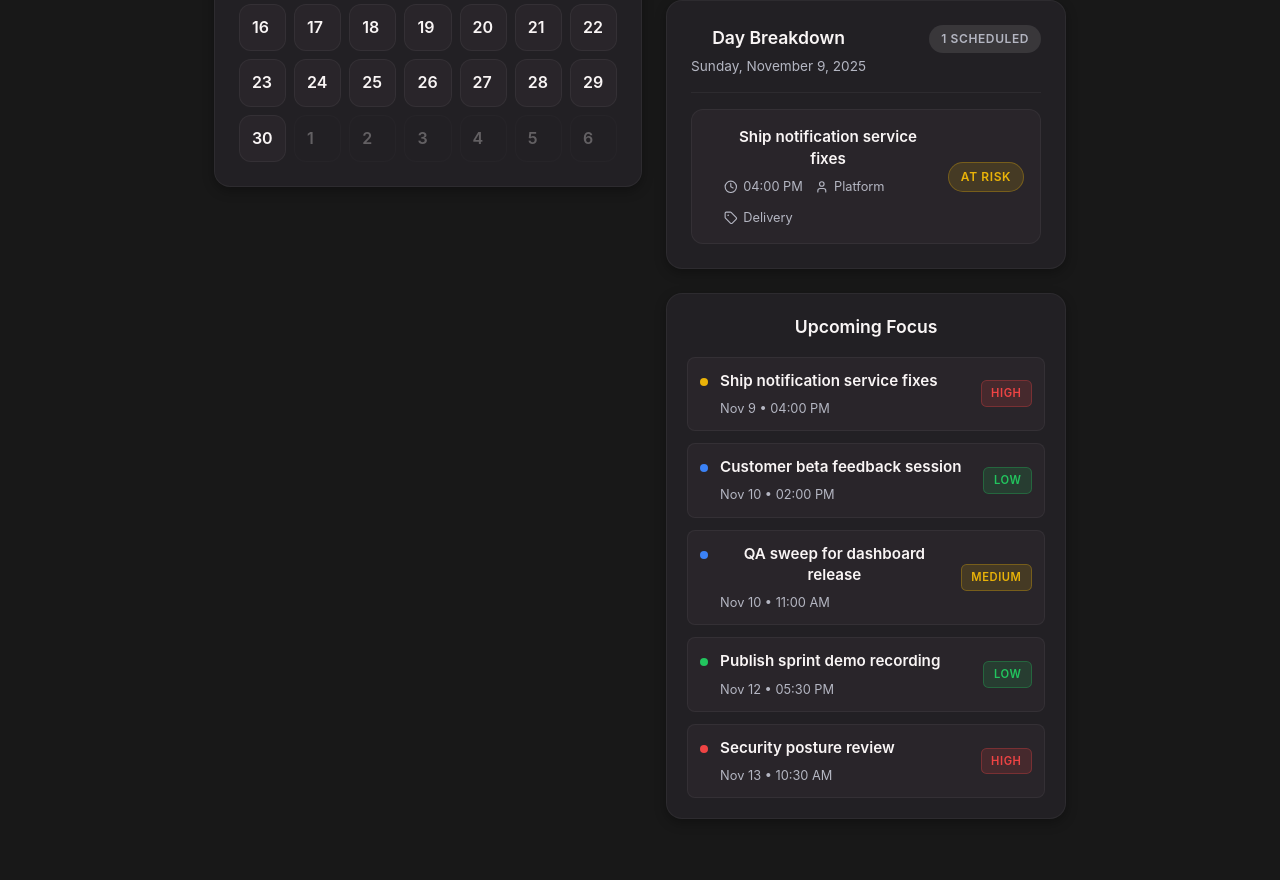
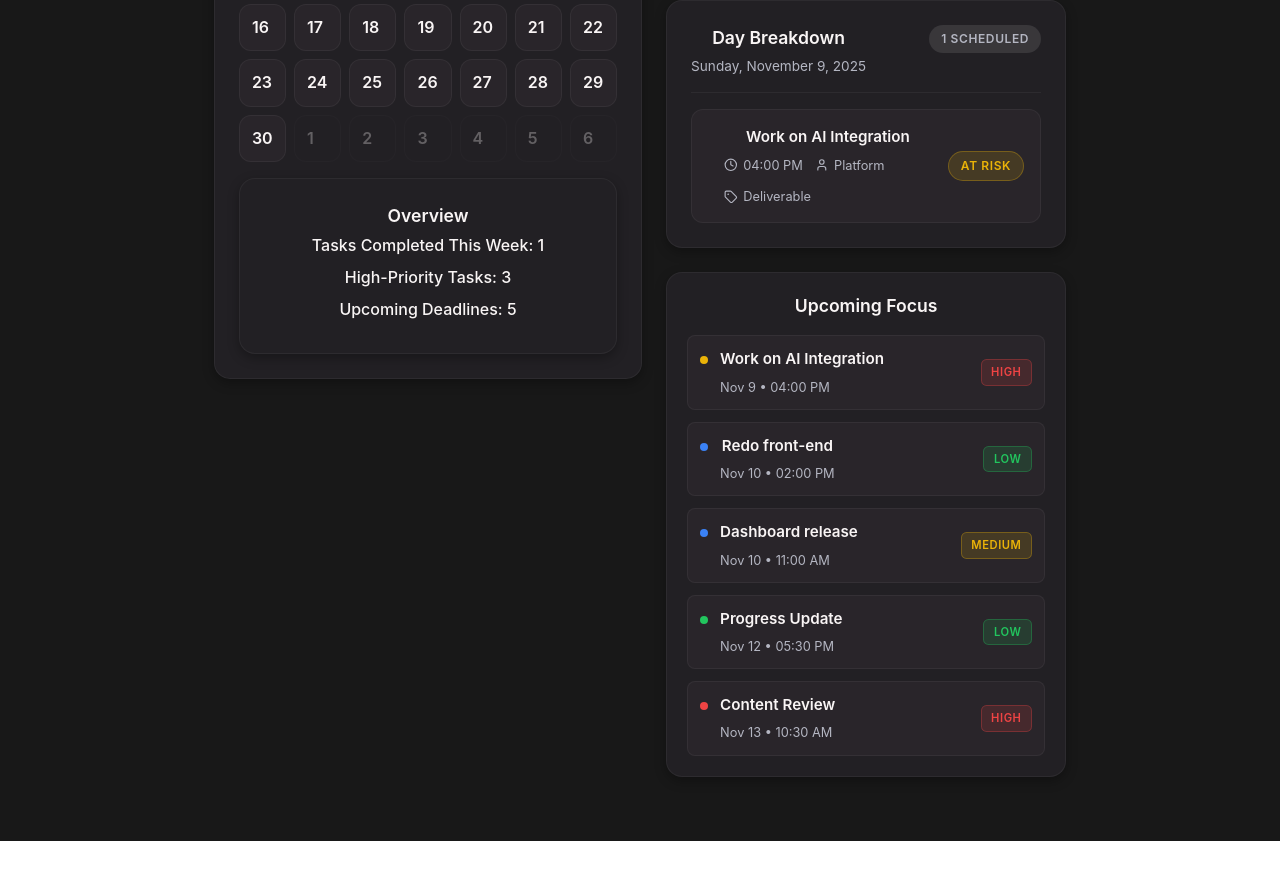
Before and after one commit to khangdoan514/hackutd-2025, a React (Vite) app in the folder prodigy/: page /calendar in a window 1280 px wide. Shown: the part 640-1520 px from the top of the page. After the commit the page ends 1481 px from the top, so only its background shows below. Built offline with nearby package versions, Linux system fonts and the light colour scheme.

Commit message:
Final design changes

```diff
--- a/prodigy/src/components/pages/Calendar.css
+++ b/prodigy/src/components/pages/Calendar.css
@@ -1,4 +1,3 @@
-/* Calendar Page Styles */
 :root {
   --bg: #181818;
   --card: #222024;
@@ -7,8 +6,8 @@
   --border: rgba(255, 255, 255, 0.05);
   --shadow-soft: 0 4px 12px rgba(0, 0, 0, 0.3);
   --accent: #4737a4;
-  --progress-gradient: linear-gradient(90deg, #393461, #8A7CF4);
-  --accent-gradient: linear-gradient(90deg, #8A7CF4, #757374);
+  --progress-gradient: linear-gradient(90deg, #aca9c7, #8A7CF4);
+  --accent-gradient: linear-gradient(90deg, #8A7CF4, #ebe1e6);
   --success: #22c55e;
   --warning: #eab308;
   --danger: #ef4444;
@@ -95,7 +94,24 @@
   height: 1rem;
 }
 
-/* Calendar Controls */
+.highlights-card {
+  margin-top: 1rem;
+  padding: 1rem;
+  border-radius: 12px;
+  background-color: #f3f4f6;
+}
+
+.highlights-list {
+  list-style: none;
+  padding: 0;
+  margin: 0;
+}
+
+.highlights-list li {
+  margin-bottom: 0.5rem;
+  font-weight: 500;
+}
+
 .calendar-controls-bar {
   display: flex;
   justify-content: space-between;
@@ -163,7 +179,6 @@
   transform: translateY(-2px);
 }
 
-/* Calendar Shell */
 .calendar-shell {
   display: grid;
   grid-template-columns: 1fr 400px;
@@ -292,7 +307,6 @@
   font-weight: 600;
 }
 
-/* Sidebar */
 .calendar-sidebar {
   display: flex;
   flex-direction: column;
@@ -301,7 +315,6 @@
   top: 2rem;
 }
 
-/* AI Focus Card */
 .ai-focus-card {
   background: var(--progress-gradient);
   border-radius: 1rem;
--- a/prodigy/src/components/pages/Calendar.jsx
+++ b/prodigy/src/components/pages/Calendar.jsx
@@ -28,17 +28,17 @@ const taskSeed = [
   {
     id: "task-03",
     date: "2025-11-09",
-    title: "Ship notification service fixes",
+    title: "Work on AI Integration",
     time: "04:00 PM",
     owner: "Platform",
     status: "at-risk",
-    category: "Delivery",
+    category: "Deliverable",
     priority: "high",
   },
   {
     id: "task-04",
     date: "2025-11-10",
-    title: "QA sweep for dashboard release",
+    title: "Dashboard release",
     time: "11:00 AM",
     owner: "QA",
     status: "planned",
@@ -48,7 +48,7 @@ const taskSeed = [
   {
     id: "task-05",
     date: "2025-11-10",
-    title: "Customer beta feedback session",
+    title: "Redo front-end",
     time: "02:00 PM",
     owner: "Research",
     status: "planned",
@@ -58,7 +58,7 @@ const taskSeed = [
   {
     id: "task-06",
     date: "2025-11-12",
-    title: "Publish sprint demo recording",
+    title: "Progress Update",
     time: "05:30 PM",
     owner: "Marketing",
     status: "completed",
@@ -68,7 +68,7 @@ const taskSeed = [
   {
     id: "task-07",
     date: "2025-11-13",
-    title: "Security posture review",
+    title: "Content Review",
     time: "10:30 AM",
     owner: "Security",
     status: "due-soon",
@@ -155,9 +155,7 @@ const Calendar = () => {
     try {
       const response = await fetch('https://api.anthropic.com/v1/messages', {
         method: 'POST',
-        headers: {
-          'Content-Type': 'application/json',
-        },
+        headers: { 'Content-Type': 'application/json' },
         body: JSON.stringify({
           model: 'claude-sonnet-4-20250514',
           max_tokens: 500,
@@ -174,14 +172,14 @@ ${selectedTasks.length > 0 ? selectedTasks.map(t => `• ${t.title}
 
 Provide a concise daily focus guide:
 
-🎯 Daily Focus: (One clear sentence about what matters most today)
+Daily Focus: (One clear sentence about what matters most today)
 
-📋 Prioritization:
+Prioritization:
 - (Top priority task and why)
 - (Second focus area)
 - (Any time-sensitive items)
 
-💡 Insights:
+Insights:
 - (Any scheduling conflicts or suggestions)
 - (Recommended approach for the day)
 
@@ -190,13 +188,10 @@ Keep it brief, actionable, and friendly.`
         })
       });
 
-      if (!response.ok) {
-        throw new Error(`API request failed: ${response.status}`);
-      }
+      if (!response.ok) throw new Error(`API request failed: ${response.status}`);
 
       const data = await response.json();
 
-      // Extract text from Claude's response
       let text = '';
       if (data.content && Array.isArray(data.content)) {
         text = data.content
@@ -205,22 +200,12 @@ Keep it brief, actionable, and friendly.`
           .join('\n');
       }
 
-      if (!text) {
-        throw new Error('No response text received');
-      }
+      if (!text) throw new Error('No response text received');
 
       setAiFocus(text);
     } catch (error) {
       console.error('AI Error:', error);
-      if (error.message.includes('failed: 401')) {
-        setAiFocus('⚠️ Authentication error. The API key may be missing or invalid.');
-      } else if (error.message.includes('failed:')) {
-        setAiFocus(`⚠️ API Error: ${error.message}. Please try again.`);
-      } else if (error.message.includes('No response')) {
-        setAiFocus('⚠️ No response received from AI. Please try again.');
-      } else {
-        setAiFocus('⚠️ Error generating focus. Please check your connection and try again.');
-      }
+      setAiFocus('Error generating focus. Please check your connection and try again.');
     } finally {
       setAiLoading(false);
     }
@@ -236,13 +221,26 @@ Keep it brief, actionable, and friendly.`
 
   const handleDaySelect = (day) => {
     setSelectedDate(new Date(day));
-    setAiFocus(""); // Reset AI focus when changing days
+    setAiFocus("");
   };
 
   const monthLabel = currentMonth.toLocaleString("default", {
     month: "long",
     year: "numeric",
   });
+
+  const startOfWeek = new Date(today);
+  startOfWeek.setDate(today.getDate() - today.getDay());
+  const endOfWeek = new Date(startOfWeek);
+  endOfWeek.setDate(startOfWeek.getDate() + 6);
+
+  const tasksCompletedThisWeek = taskSeed.filter(t => {
+    const taskDate = new Date(t.date);
+    return t.status === 'completed' && taskDate >= startOfWeek && taskDate <= endOfWeek;
+  }).length;
+
+  const highPriorityTasks = taskSeed.filter(t => t.priority === 'high').length;
+  const upcomingDeadlines = taskSeed.filter(t => new Date(t.date) >= today).length;
 
   return (
     <div className="calendar-page">
@@ -252,7 +250,6 @@ Keep it brief, actionable, and friendly.`
           <h1>Schedule & Calendar</h1>
           <p className="subtitle">Manage your team's timeline and deliverables</p>
         </div>
-
         <div className="header-actions">
           <button type="button" className="btn-secondary">
             <Plus />
@@ -263,19 +260,11 @@ Keep it brief, actionable, and friendly.`
 
       <div className="calendar-controls-bar">
         <div className="calendar-nav">
-          <button
-            type="button"
-            className="nav-button"
-            onClick={() => handleMonthChange(-1)}
-          >
+          <button type="button" className="nav-button" onClick={() => handleMonthChange(-1)}>
             <ChevronLeft />
           </button>
           <span className="month-label">{monthLabel}</span>
-          <button
-            type="button"
-            className="nav-button"
-            onClick={() => handleMonthChange(1)}
-          >
+          <button type="button" className="nav-button" onClick={() => handleMonthChange(1)}>
             <ChevronRight />
           </button>
         </div>
@@ -295,9 +284,7 @@ Keep it brief, actionable, and friendly.`
         <div className="calendar-grid-wrapper">
           <div className="calendar-weekdays">
             {dayNames.map((name) => (
-              <div key={name} className="day-name">
-                {name}
-              </div>
+              <div key={name} className="day-name">{name}</div>
             ))}
           </div>
 
@@ -305,9 +292,7 @@ Keep it brief, actionable, and friendly.`
             {daysInView.map((day) => {
               const key = formatDateKey(day);
               const tasksForDay = tasksByDate[key] || [];
-              const isOutside =
-                day.getMonth() !== currentMonth.getMonth() ||
-                day.getFullYear() !== currentMonth.getFullYear();
+              const isOutside = day.getMonth() !== currentMonth.getMonth() || day.getFullYear() !== currentMonth.getFullYear();
               const isToday = formatDateKey(today) === key;
               const isSelected = selectedKey === key;
 
@@ -316,9 +301,7 @@ Keep it brief, actionable, and friendly.`
                 isOutside && "outside-month",
                 isToday && "today",
                 isSelected && "selected",
-              ]
-                .filter(Boolean)
-                .join(" ");
+              ].filter(Boolean).join(" ");
 
               return (
                 <button
@@ -346,10 +329,20 @@ Keep it brief, actionable, and friendly.`
               );
             })}
           </div>
+
+          {}
+          <div className="tasks-card highlights-card">
+            <h3 className="panel-title">Overview</h3>
+            <ul className="highlights-list">
+              <li>Tasks Completed This Week: {tasksCompletedThisWeek}</li>
+              <li>High-Priority Tasks: {highPriorityTasks}</li>
+              <li>Upcoming Deadlines: {upcomingDeadlines}</li>
+            </ul>
+          </div>
         </div>
 
         <aside className="calendar-sidebar">
-          {/* AI Focus Section */}
+          {}
           <div className="ai-focus-card">
             <div className="ai-focus-header">
               <div className="ai-focus-title">
@@ -374,9 +367,7 @@ Keep it brief, actionable, and friendly.`
                 <p>Analyzing your schedule...</p>
               </div>
             ) : aiFocus ? (
-              <div className="ai-focus-content">
-                {aiFocus}
-              </div>
+              <div className="ai-focus-content">{aiFocus}</div>
             ) : (
               <p className="empty-state">
                 Click "Generate" to get AI-powered insights for {selectedDate.toLocaleDateString('default', { month: 'short', day: 'numeric' })}
@@ -390,17 +381,10 @@ Keep it brief, actionable, and friendly.`
               <div>
                 <h3 className="panel-title">Day Breakdown</h3>
                 <p className="panel-subtitle">
-                  {selectedDate.toLocaleDateString('default', {
-                    weekday: 'long',
-                    month: 'long',
-                    day: 'numeric',
-                    year: 'numeric'
-                  })}
+                  {selectedDate.toLocaleDateString('default', { weekday: 'long', month: 'long', day: 'numeric', year: 'numeric' })}
                 </p>
               </div>
-              <span className="status-pill neutral">
-                {selectedTasks.length} scheduled
-              </span>
+              <span className="status-pill neutral">{selectedTasks.length} scheduled</span>
             </div>
 
             <div className="tasks-list">
@@ -437,9 +421,7 @@ Keep it brief, actionable, and friendly.`
                       </div>
                     </div>
                   </div>
-                  <span className={`status-pill ${task.status}`}>
-                    {statusCopy[task.status]}
-                  </span>
+                  <span className={`status-pill ${task.status}`}>{statusCopy[task.status]}</span>
                 </article>
               ))}
             </div>
@@ -456,16 +438,11 @@ Keep it brief, actionable, and friendly.`
                     <div>
                       <p className="task-title">{task.title}</p>
                       <p className="task-meta">
-                        {new Date(task.date).toLocaleDateString('default', {
-                          month: 'short',
-                          day: 'numeric'
-                        })} • {task.time}
+                        {new Date(task.date).toLocaleDateString('default', { month: 'short', day: 'numeric' })} • {task.time}
                       </p>
                     </div>
                   </div>
-                  <span className={`priority-badge priority-${task.priority}`}>
-                    {task.priority}
-                  </span>
+                  <span className={`priority-badge priority-${task.priority}`}>{task.priority}</span>
                 </li>
               ))}
             </ul>
--- a/prodigy/src/components/pages/Team.jsx
+++ b/prodigy/src/components/pages/Team.jsx
@@ -400,7 +400,7 @@ Please provide helpful project management insights, suggestions, or generate req
         }
 
         .ai-card {
-          background: linear-gradient(to right, #9333ea, #3b82f6);
+          background: linear-gradient(to right, #a78bfa, #60a5fa);
           border: none;
         }
 
```
